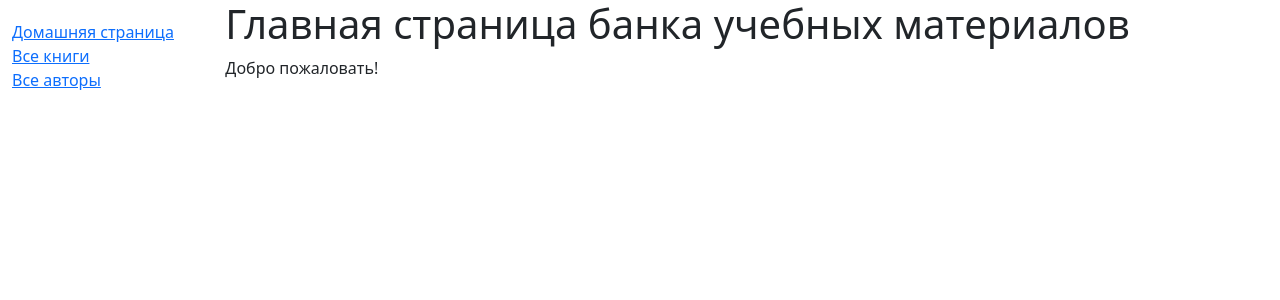
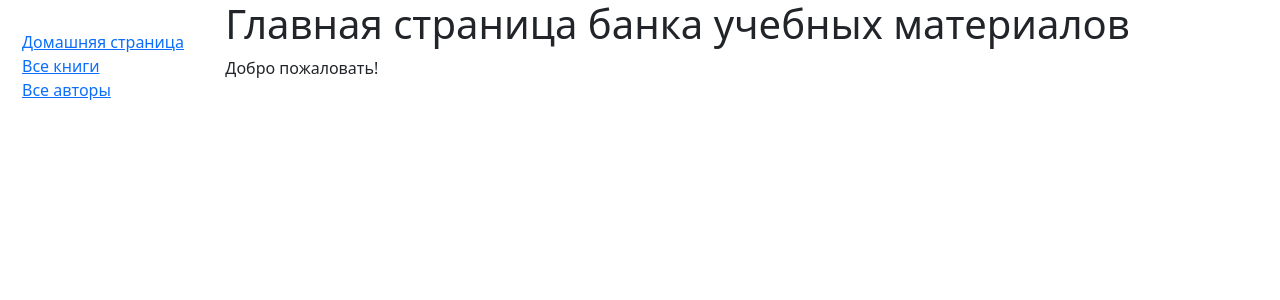
Before and after one commit to aneroid11/EduCatalog, a Django app: page /catalog/ in a window 1280 px wide. Shown: the top 300 px of the page. Run offline with Django 4.2, Linux system fonts and the light colour scheme; data that the repository does not hold is empty.

Commit message:
styles changes

```diff
--- a/catalog/static/catalog/css/styles.css
+++ b/catalog/static/catalog/css/styles.css
@@ -1,5 +1,5 @@
 .sidebar-nav {
     margin-top: 20px;
-    padding: 0;
+    padding: 10px;
     list-style: none;
 }
```
